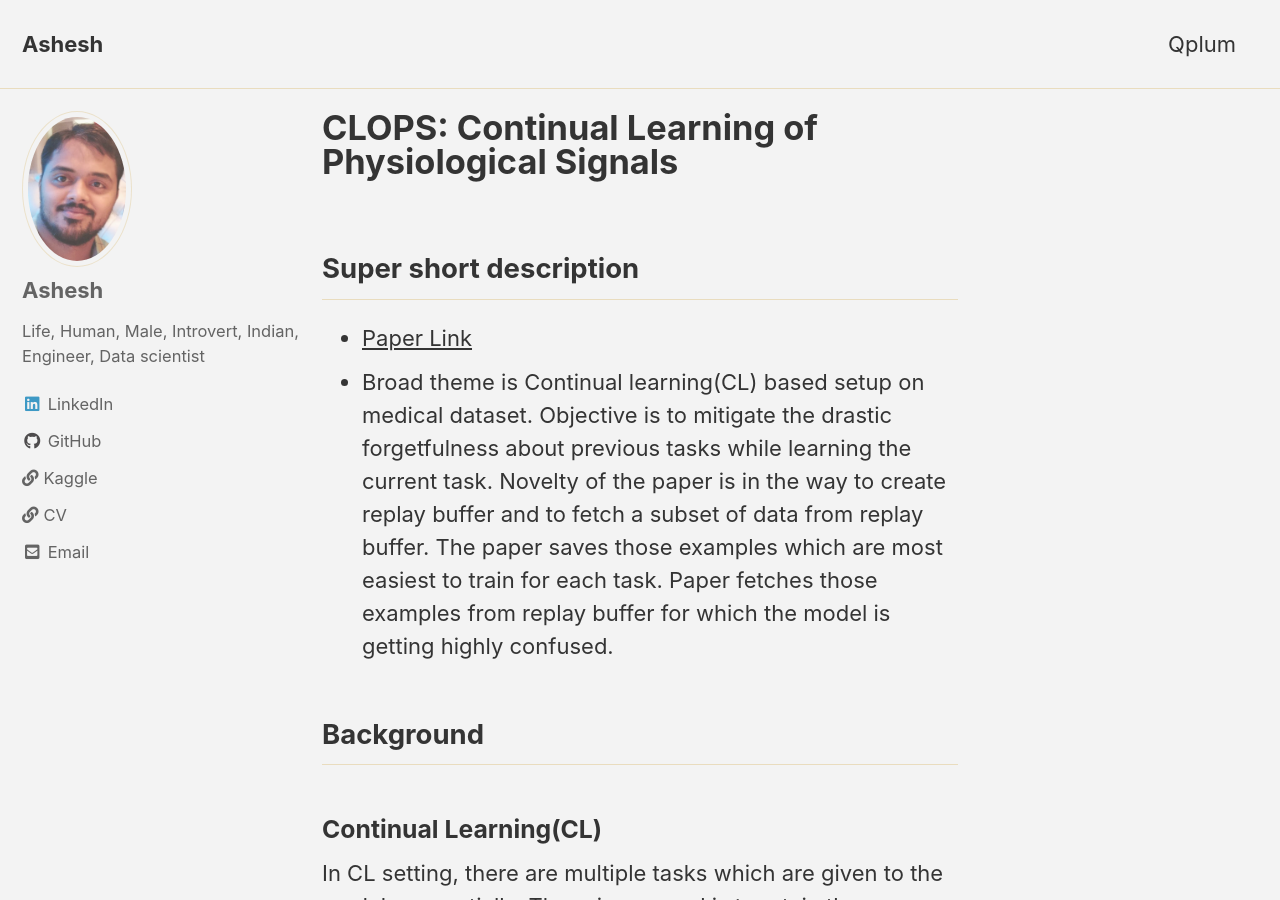
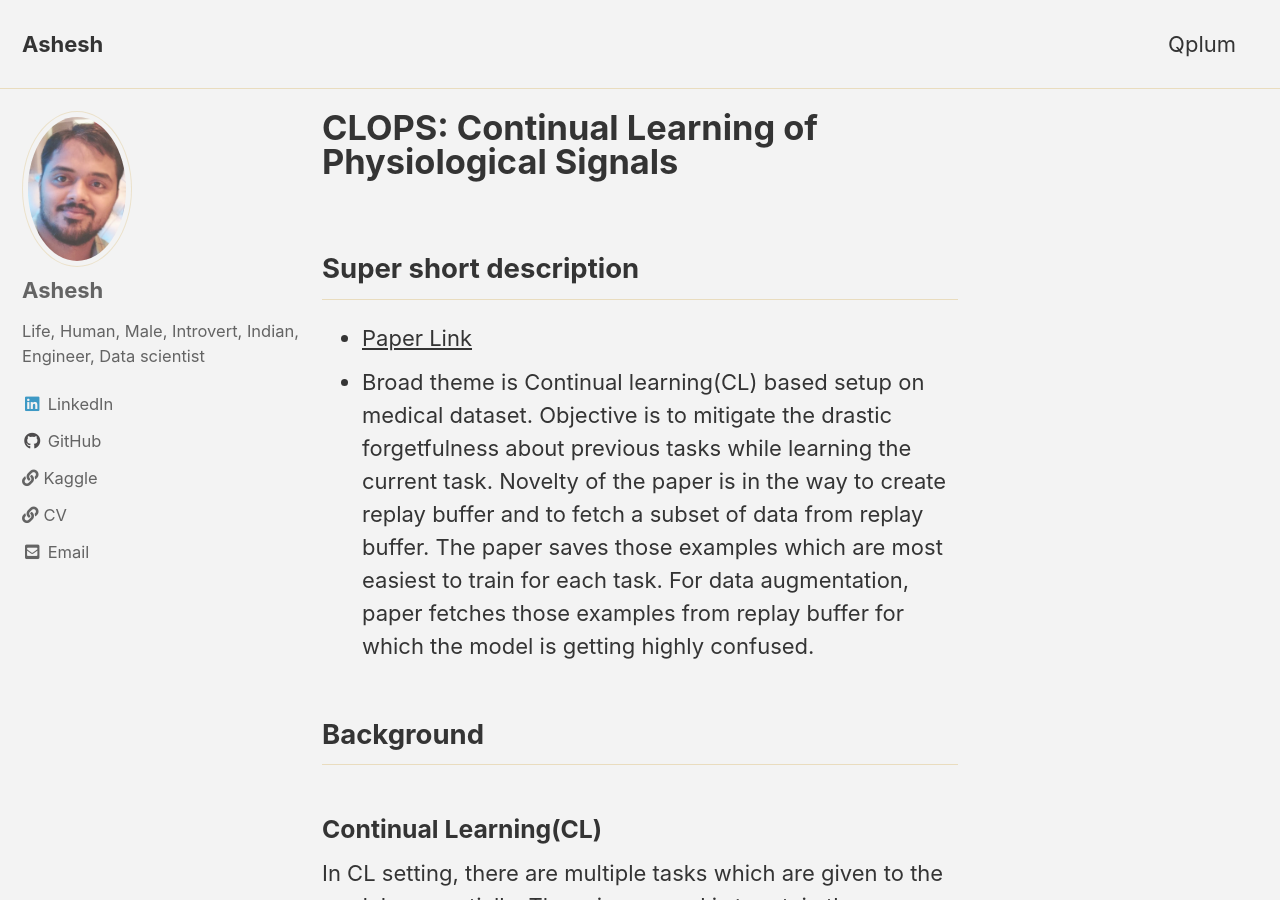
Before and after one commit to ashesh-0/ashesh.github.io, a Jekyll site: the page built from _pages/CLOPS.md, in a window 1280 px wide and 900 px high. Built offline with Jekyll 4.4.1, drawn with Linux system fonts in a browser that asks for light colours; cached includes are drawn as plain includes; formulas are drawn with MathJax 3.

Commit message:
minor edit

```diff
--- a/_pages/CLOPS.md
+++ b/_pages/CLOPS.md
@@ -6,7 +6,7 @@ title: "CLOPS: Continual Learning of Physiological Signals"
 ---
 ## Super short description
 * [Paper Link](https://arxiv.org/abs/2004.09578)
-* Broad theme is Continual learning(CL) based setup on medical dataset. Objective is to mitigate the drastic forgetfulness about previous tasks while learning the current task. Novelty of the paper is in the way to create replay buffer and to fetch a subset of data from replay buffer. The paper saves those examples which are most easiest to train for each task. Paper fetches those examples from replay buffer for which the model is getting highly confused.
+* Broad theme is Continual learning(CL) based setup on medical dataset. Objective is to mitigate the drastic forgetfulness about previous tasks while learning the current task. Novelty of the paper is in the way to create replay buffer and to fetch a subset of data from replay buffer. The paper saves those examples which are most easiest to train for each task. For data augmentation, paper fetches those examples from replay buffer for which the model is getting highly confused.
 
 ## Background
 ### Continual Learning(CL)
```
